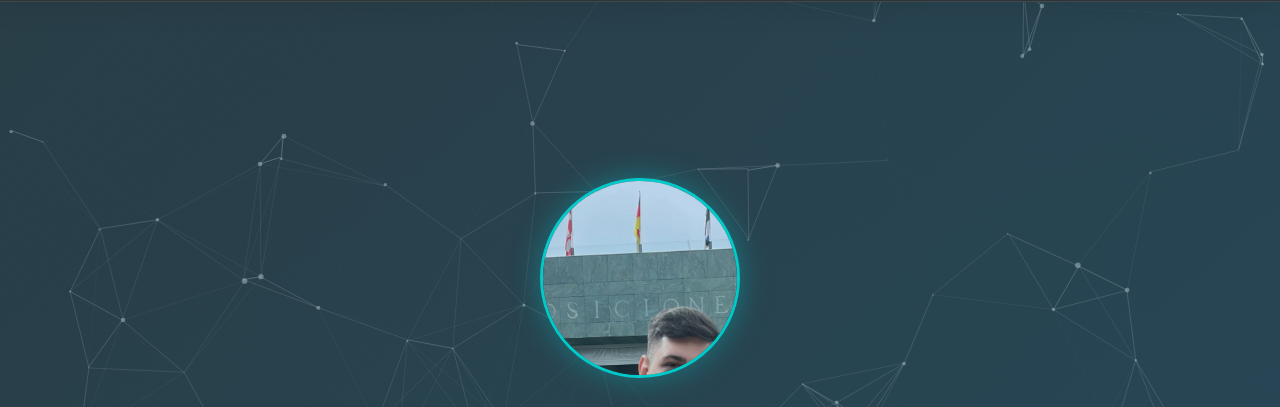
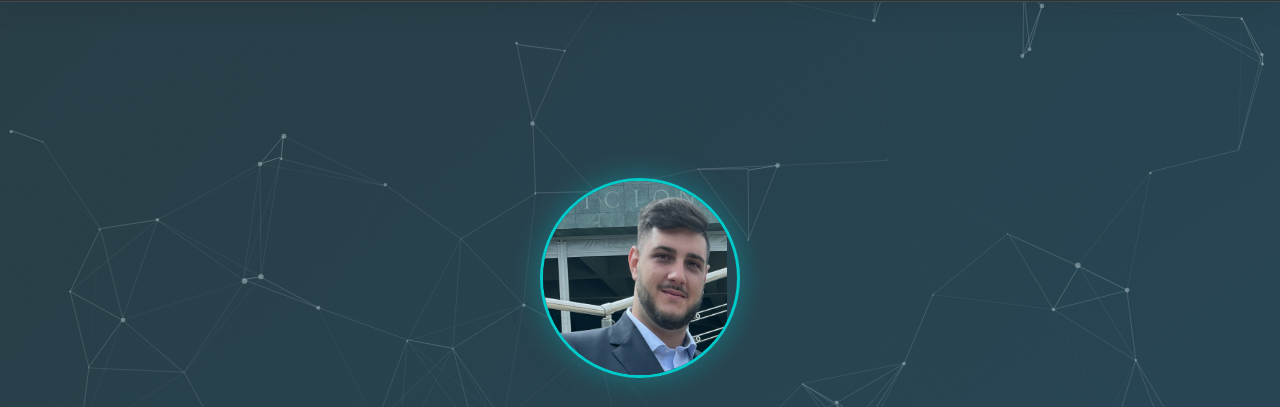
Before and after one commit to aLodos3/aLodos3.github.io, a plain HTML site: page index.html in a window 1280 px wide. Shown: the part 87-494 px from the top of the page. Drawn offline with nearby package versions, Linux system fonts and the light colour scheme; animation ran at ten frames a second.

Commit message:
Actualizar styles.css

```diff
--- a/styles.css
+++ b/styles.css
@@ -530,7 +530,7 @@ body {
     box-shadow: 0 0 30px rgba(0, 206, 201, 0.4);
     transition: all 0.3s ease;
     object-fit: cover;
-    object-position: center -10px; /* Mueve la imagen dentro de su contenedor */
+    object-position: -10px center; /* Mueve la imagen dentro de su contenedor */
 }
 
 .profile-img:hover {
```
